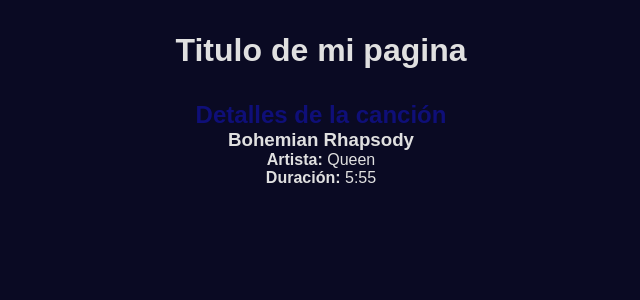
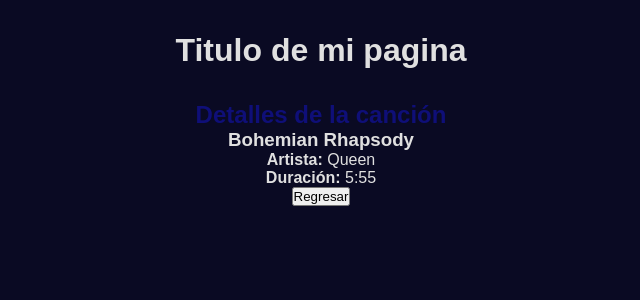
Before and after one commit to ArfaxadRuiz/react-music-app, a React (Create React App) app: page /song/1 in a window 1280 px wide. Shown: the top 300 px of the page, without its empty margins (319-959 px from the left). Built offline with nearby package versions, Linux system fonts and the light colour scheme.

Commit message:
se agrega boton para regresar a la pagina anterior

```diff
--- a/src/components/SongDetail.js
+++ b/src/components/SongDetail.js
@@ -1,8 +1,10 @@
 import React from "react";
-import { useParams } from "react-router-dom";
+import { useParams, useNavigate  } from "react-router-dom";
 
 function SongDetail({ canciones }) {
   const { id } = useParams();
+  const navigate = useNavigate();
+
   const cancion = canciones.find((c) => c.id.toString() === id);
 
   if (!cancion) {
@@ -15,6 +17,8 @@
       <h3>{cancion.titulo}</h3>
       <p><strong>Artista:</strong> {cancion.artista}</p>
       <p><strong>Duración:</strong> {cancion.duracion}</p>
+
+      <button onClick={() => navigate(-1)}>Regresar</button>
     </div>
   );
 }
```
